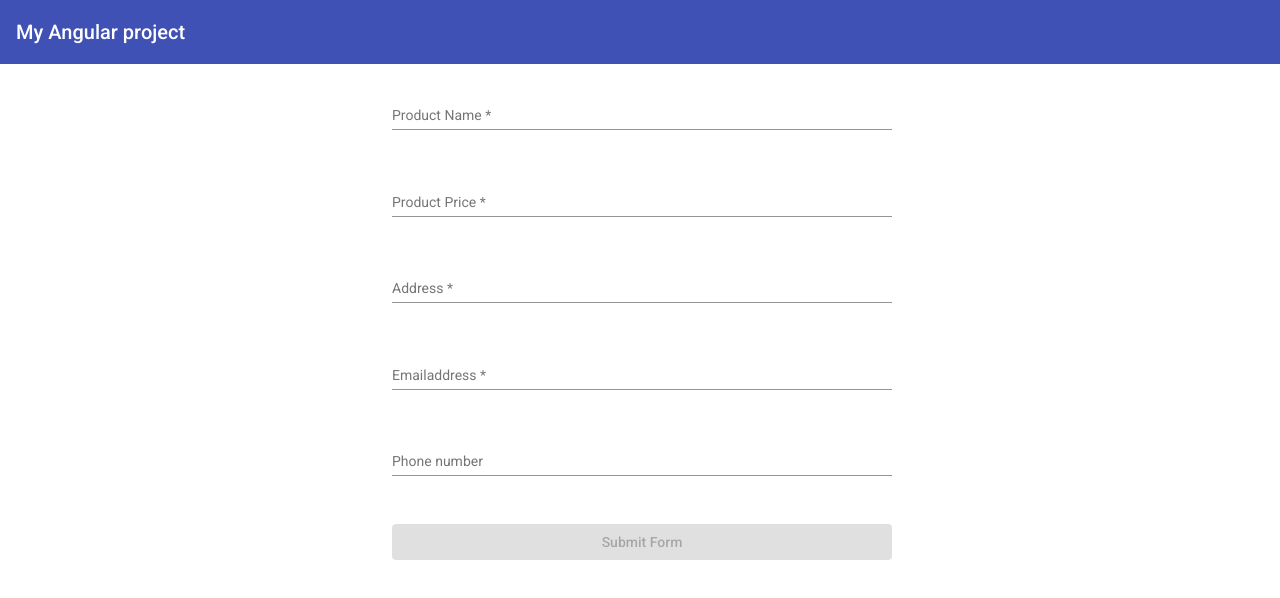
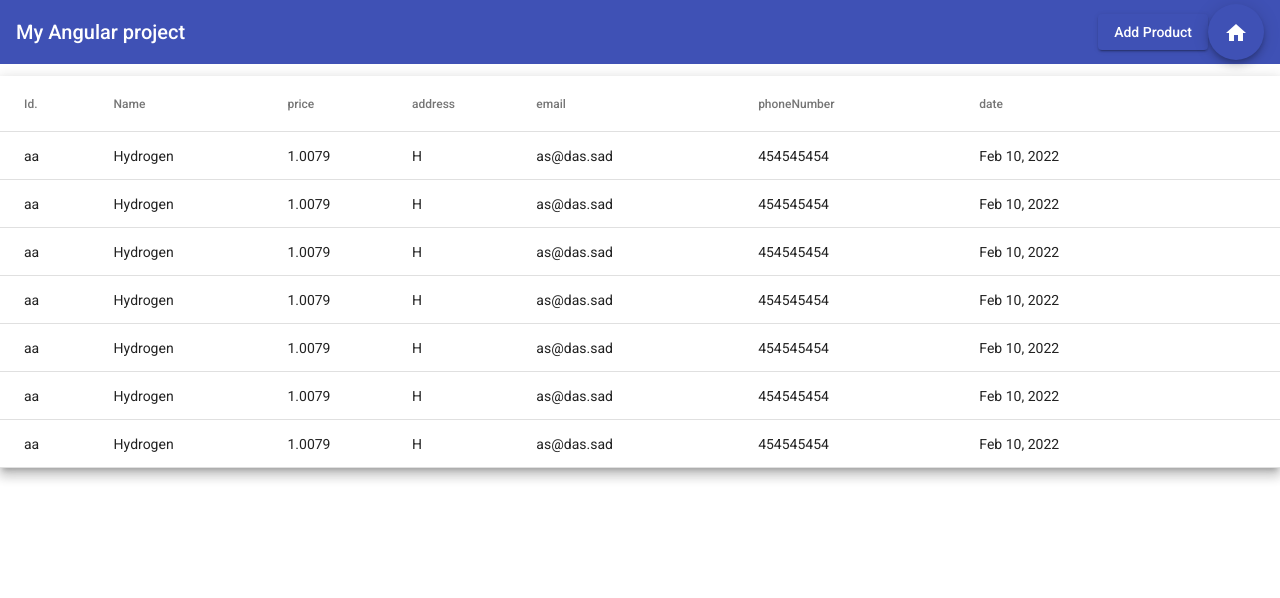
Before and after one commit to Hambardzum93/Form-validation-material-design, an Angular app: page / in a window 1280 px wide. Shown: the top 598 px of the page. Built offline with nearby package versions, Linux system fonts and the light colour scheme; no server answers.

Commit message:
add table static data

```diff
--- a/src/app/app-routing.module.ts
+++ b/src/app/app-routing.module.ts
@@ -1,11 +1,19 @@
 import {NgModule} from '@angular/core';
 import {RouterModule, Routes} from '@angular/router';
+import {ToolbarComponent} from './toolbar/toolbar.component';
+import {TableComponent} from './table/table.component';
+import {FormComponent} from './form/form.component';
 
-const routes: Routes = [];
+const routes: Routes = [
+      {path: '', redirectTo: '/', pathMatch: 'full'},
+      {path: '', component: TableComponent},
+      {path: 'create', component: FormComponent}
+];
 
 @NgModule({
   imports: [RouterModule.forRoot(routes)],
   exports: [RouterModule]
 })
 export class AppRoutingModule {
+
 }
--- a/src/app/app.component.html
+++ b/src/app/app.component.html
@@ -1,3 +1,2 @@
 <app-toolbar></app-toolbar>
-
-<app-form></app-form>
+<router-outlet></router-outlet>
--- a/src/app/app.module.ts
+++ b/src/app/app.module.ts
@@ -22,12 +22,14 @@ import {MatTableModule} from '@angular/material/table';
 
 import {MatButtonModule} from '@angular/material/button';
 import {HttpClientModule} from '@angular/common/http';
+import { TableComponent } from './table/table.component';
 
 @NgModule({
   declarations: [
     AppComponent,
     FormComponent,
-    ToolbarComponent
+    ToolbarComponent,
+    TableComponent
   ],
   imports: [
     BrowserModule,
--- a/src/app/shared/sevices/product.service.ts
+++ b/src/app/shared/sevices/product.service.ts
@@ -23,4 +23,8 @@ export class ProductService {
         }))
   }
 
+  getProducts(){
+    return this.http.get(`${environment.fbDbUrl}/products.json`)
+  }
+
 }
--- /dev/null
+++ b/src/app/table/table.component.html
@@ -0,0 +1,50 @@
+<table mat-table [dataSource]="dataSource" class="mat-elevation-z8">
+
+  <!--- Note that these columns can be defined in any order.
+        The actual rendered columns are set as a property on the row definition" -->
+
+  <!-- id Column -->
+  <ng-container matColumnDef="id">
+    <th mat-header-cell *matHeaderCellDef> Id.</th>
+    <td mat-cell *matCellDef="let element"> {{element.id}} </td>
+  </ng-container>
+
+  <!-- Name Column -->
+  <ng-container matColumnDef="name">
+    <th mat-header-cell *matHeaderCellDef> Name</th>
+    <td mat-cell *matCellDef="let element"> {{element.name}} </td>
+  </ng-container>
+
+  <!-- price Column -->
+  <ng-container matColumnDef="price">
+    <th mat-header-cell *matHeaderCellDef> price</th>
+    <td mat-cell *matCellDef="let element"> {{element.price}} </td>
+  </ng-container>
+
+  <!-- address Column -->
+  <ng-container matColumnDef="address">
+    <th mat-header-cell *matHeaderCellDef> address</th>
+    <td mat-cell *matCellDef="let element"> {{element.address}} </td>
+  </ng-container>
+
+  <!-- email Column -->
+  <ng-container matColumnDef="email">
+    <th mat-header-cell *matHeaderCellDef> email</th>
+    <td mat-cell *matCellDef="let element"> {{element.email}} </td>
+  </ng-container>
+
+  <!-- phoneNumber Column -->
+  <ng-container matColumnDef="phoneNumber">
+    <th mat-header-cell *matHeaderCellDef> phoneNumber</th>
+    <td mat-cell *matCellDef="let element"> {{element.phoneNumber}} </td>
+  </ng-container>
+
+  <!-- date Column -->
+  <ng-container matColumnDef="date">
+    <th mat-header-cell *matHeaderCellDef> date</th>
+    <td mat-cell *matCellDef="let element"> {{element.date | date}} </td>
+  </ng-container>
+
+  <tr mat-header-row *matHeaderRowDef="displayedColumns"></tr>
+  <tr mat-row *matRowDef="let row; columns: displayedColumns;"></tr>
+</table>
--- /dev/null
+++ b/src/app/table/table.component.scss
@@ -0,0 +1,3 @@
+table {
+  width: 100%;
+}
--- /dev/null
+++ b/src/app/table/table.component.ts
@@ -0,0 +1,39 @@
+import { Component, OnInit } from '@angular/core';
+import {ProductService} from '../shared/sevices/product.service';
+import {Product} from '../shared/interfaces/interfaces';
+
+const ELEMENT_DATA: Product[] = [
+  {id: 'aa', name: 'Hydrogen', price: 1.0079, address: 'H', email: 'as@das.sad', phoneNumber: 454545454, date: new Date()},
+  {id: 'aa', name: 'Hydrogen', price: 1.0079, address: 'H', email: 'as@das.sad', phoneNumber: 454545454, date: new Date()},
+  {id: 'aa', name: 'Hydrogen', price: 1.0079, address: 'H', email: 'as@das.sad', phoneNumber: 454545454, date: new Date()},
+  {id: 'aa', name: 'Hydrogen', price: 1.0079, address: 'H', email: 'as@das.sad', phoneNumber: 454545454, date: new Date()},
+  {id: 'aa', name: 'Hydrogen', price: 1.0079, address: 'H', email: 'as@das.sad', phoneNumber: 454545454, date: new Date()},
+  {id: 'aa', name: 'Hydrogen', price: 1.0079, address: 'H', email: 'as@das.sad', phoneNumber: 454545454, date: new Date()},
+  {id: 'aa', name: 'Hydrogen', price: 1.0079, address: 'H', email: 'as@das.sad', phoneNumber: 454545454, date: new Date()},
+];
+
+/**
+ * @title Basic use of `<table mat-table>`
+ */
+@Component({
+  selector: 'app-table',
+  templateUrl: './table.component.html',
+  styleUrls: ['./table.component.scss']
+})
+export class TableComponent implements OnInit {
+  ELEMENT_DATA = []
+  constructor(private productService: ProductService) { }
+
+  ngOnInit(): void {
+    this.productService.getProducts().subscribe(
+      d => {
+        console.log(d)
+      }
+    )
+
+  }
+
+  displayedColumns: string[] = ['id', 'name', 'price', 'address', 'email', 'phoneNumber', 'date'];
+  dataSource = ELEMENT_DATA;
+
+}
--- a/src/app/toolbar/toolbar.component.html
+++ b/src/app/toolbar/toolbar.component.html
@@ -3,8 +3,9 @@
     <mat-toolbar-row>
       <span class="fill-remaining-space">My Angular project</span>
       <span class="example-spacer"></span>
-      <button mat-icon-button class="example-icon" aria-label="Example icon-button with menu icon">
-        <mat-icon color="primary">menu</mat-icon>
+      <button routerLink="/create" mat-raised-button color="primary">Add Product</button>
+      <button routerLink="/" mat-fab color="primary" aria-label="Example icon button with a home icon">
+        <mat-icon>home</mat-icon>
       </button>
     </mat-toolbar-row>
   </mat-toolbar>
```
Also changed, not shown: 1 other file (tests, documents, lock files or other folders).
